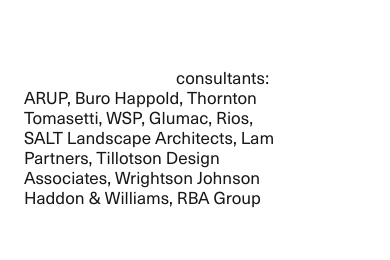
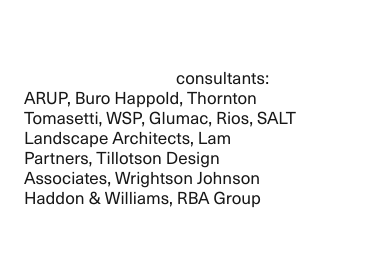
Before and after one commit to rleifield/perennial, a Next.js app: page / in a window 390 px wide. Shown: the part 1290-1550 px from the top of the page. Built offline with nearby package versions, Linux system fonts and the light colour scheme.

Commit message:
widen column

```diff
--- a/src/components/TextSection.tsx
+++ b/src/components/TextSection.tsx
@@ -23,7 +23,7 @@
         // `align-items: stretch`. Without a definite width the box would
         // shrink-wrap its text and the auto margins would then center it,
         // making short copy drift away from the ghosted logo's left edge.
-        "w-full max-w-4/5 sm:max-w-[440px] mx-0 sm:mx-auto px-6 sm:px-0",
+        "w-full max-w-5/6 sm:max-w-[440px] mx-0 sm:mx-auto px-6 sm:px-0",
         className
       )}
     >
```
